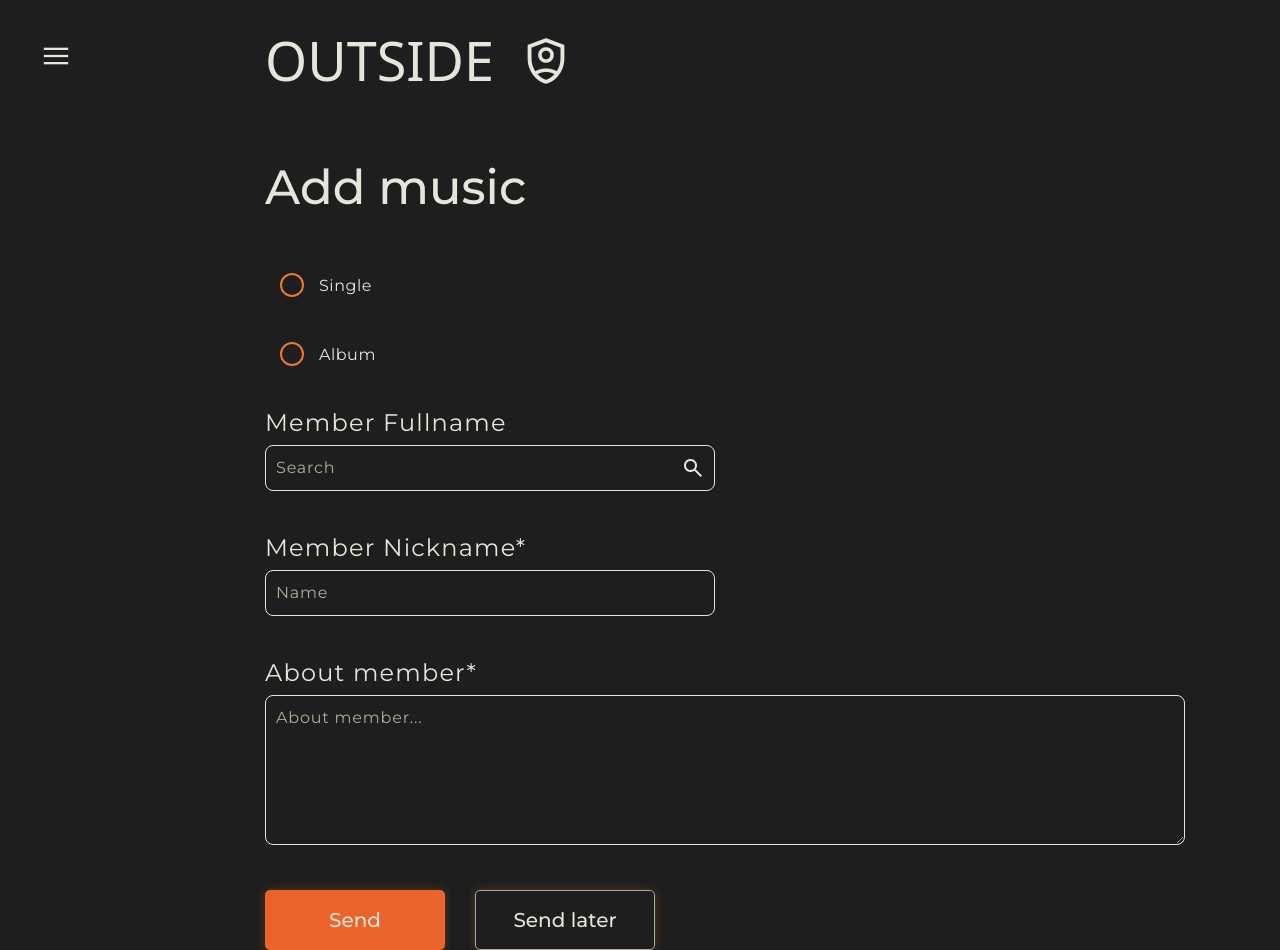
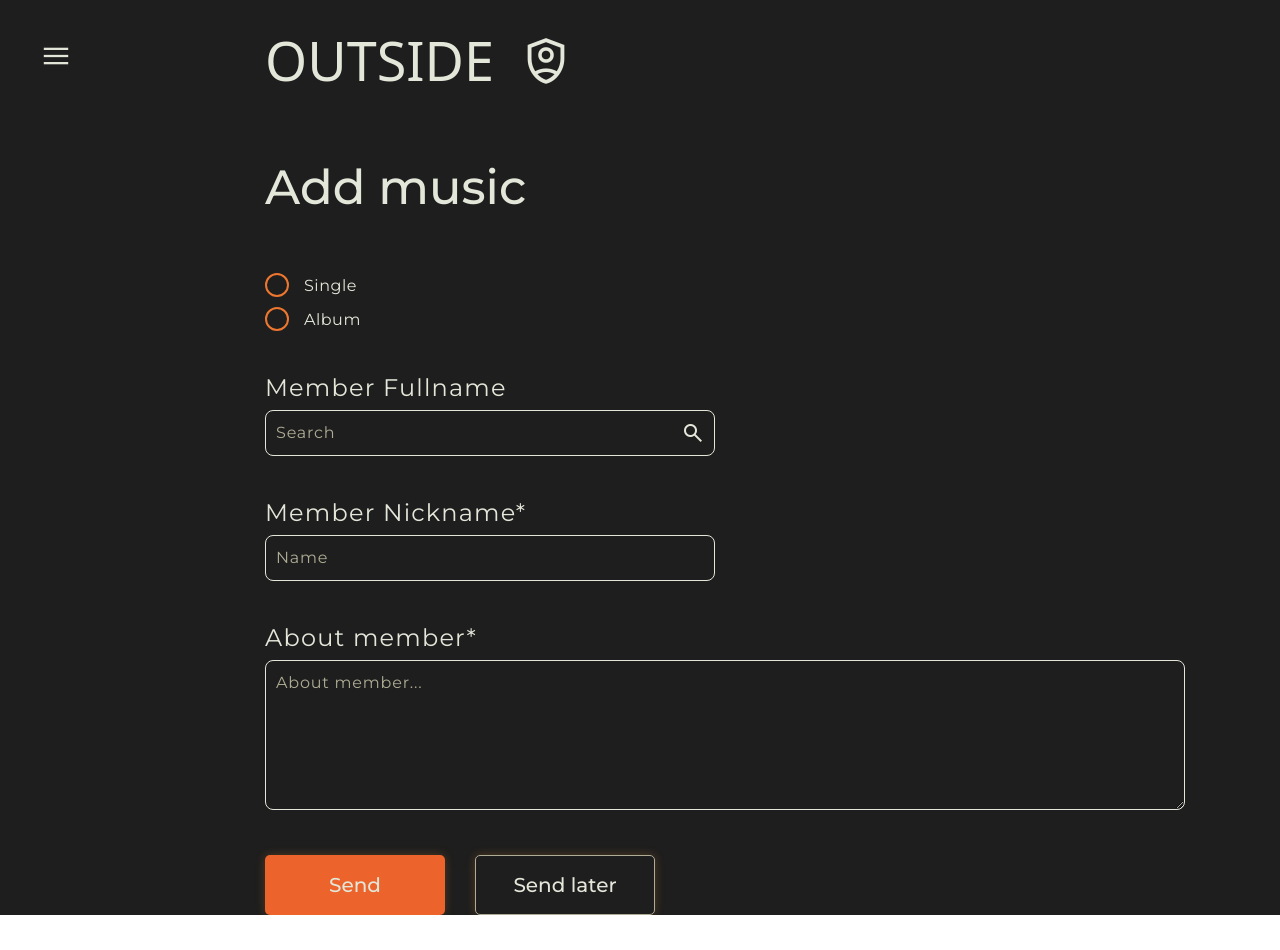
Before and after one commit to outsideOfficialy/adminPanel, a Next.js app: page / in a window 1280 px wide. After the commit the page ends 915 px from the top, so only its background shows below. Built offline with nearby package versions, Linux system fonts and the light colour scheme; a web font is replaced by a local one.

Commit message:
radio btn var5 fixes

```diff
--- a/app/page.tsx
+++ b/app/page.tsx
@@ -8,8 +8,10 @@ import { RadioButton } from "@/components/RadioButtonGroup";
 export default function Home() {
   return (
     <PageLayout title="Add music">
-      <RadioButton id="Single" label="Single" name="musicType" value="Single" />
-      <RadioButton id="Album" label="Album" name="musicType" value="Album" />
+      <div className="flex flex-col gap-[10px]">
+        <RadioButton id="Single" label="Single" name="musicType" value="Single" />
+        <RadioButton id="Album" label="Album" name="musicType" value="Album" />
+      </div>
       <SearchInput onSearch={() => {}} placeholder="Search" label="Member Fullname" name="search" />
       <InputTypeText placeholder="Name" label="Member Nickname*" name="nickname" />
       <TextArea placeholder="About member..." label="About member*" name="aboutMember" />
--- a/components/RadioButtonGroup/style.css
+++ b/components/RadioButtonGroup/style.css
@@ -1,6 +1,7 @@
 .radiobutton-input {
   visibility: hidden;
   width: 0;
+  position: absolute;
 }
 
 .radiobutton-label {
```
